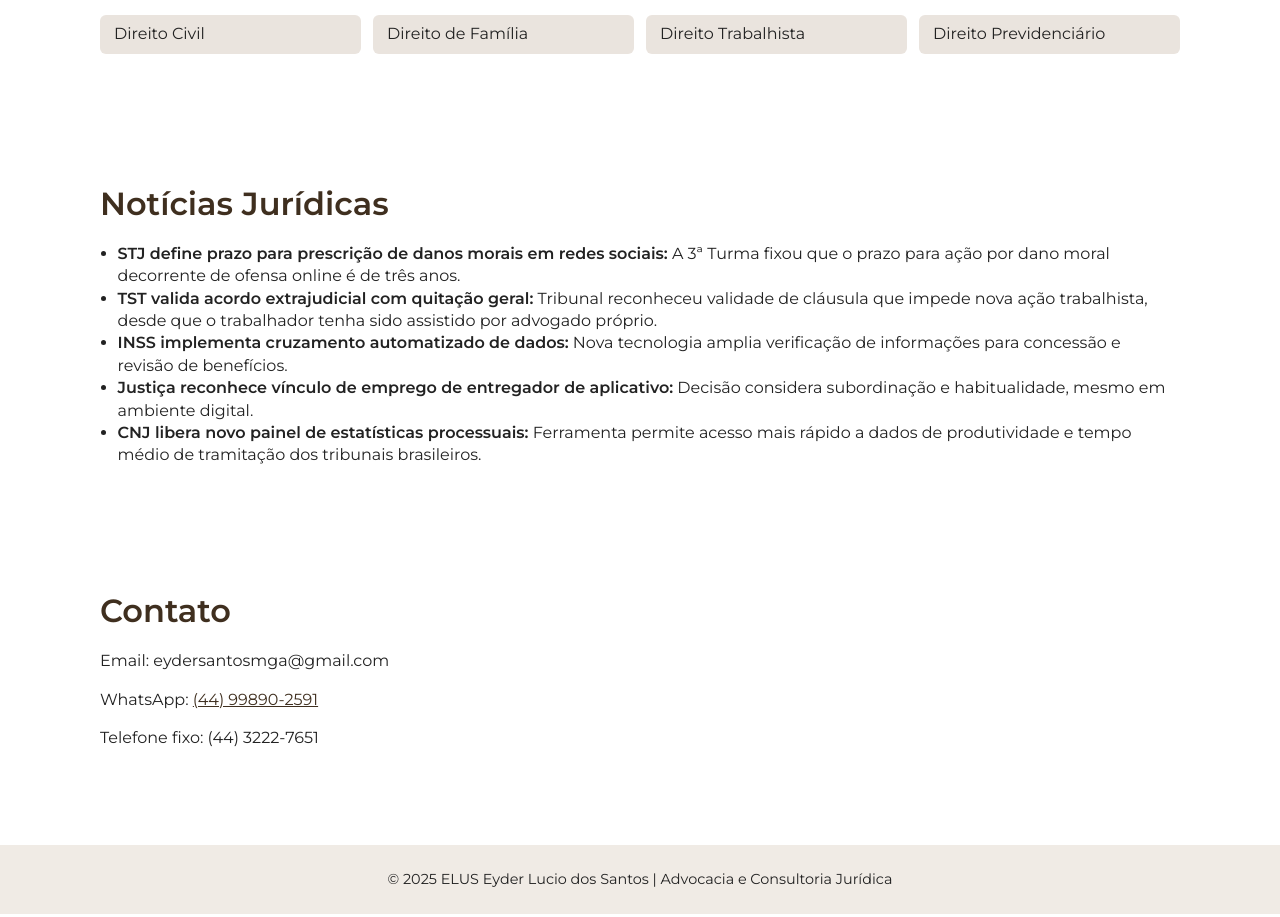
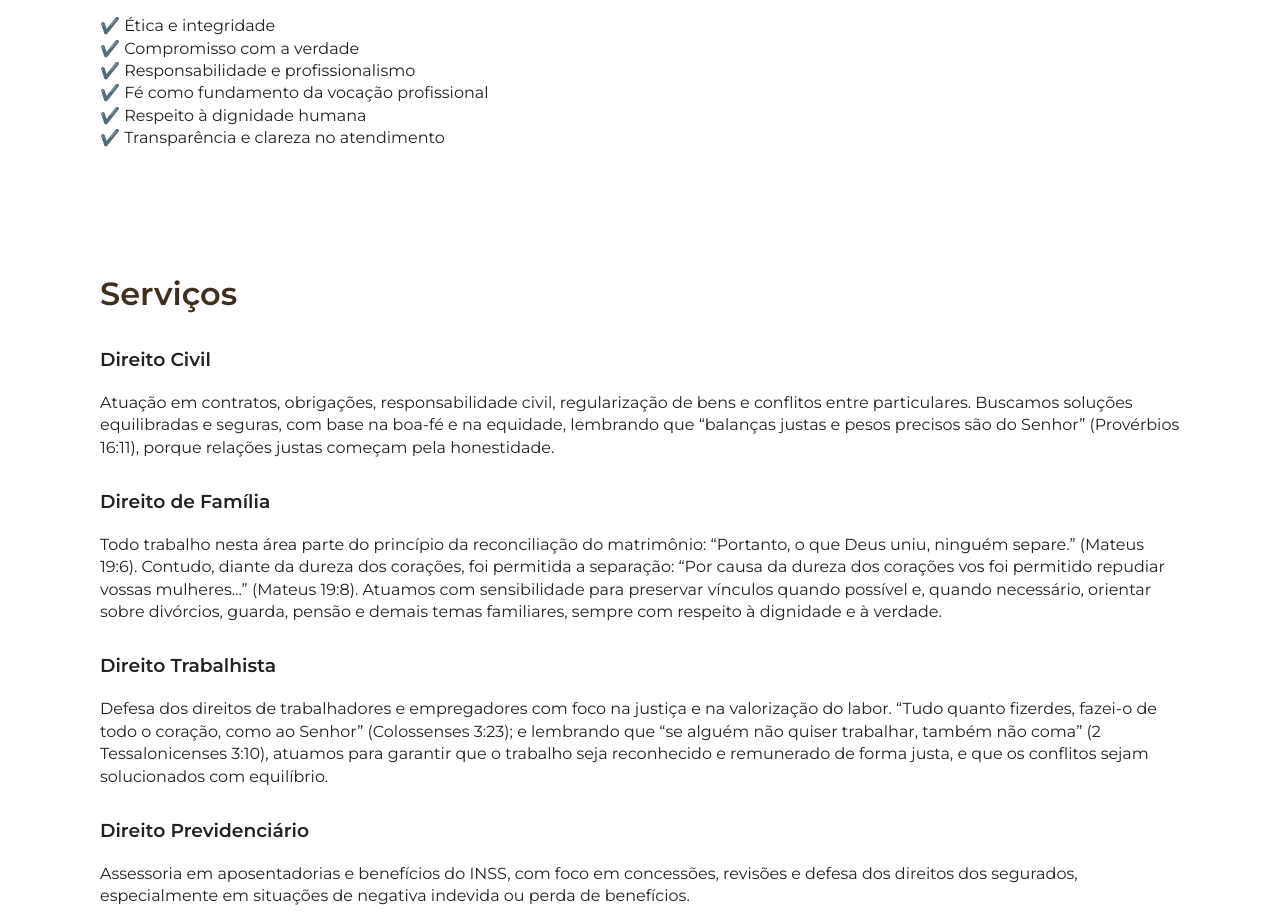
Before and after one commit to EyderLucio/elus-advocacia-site, a plain HTML site: page index.html in a window 1280 px wide. Shown: the part 2260-3177 px from the top of the page. Drawn offline with Linux system fonts and the light colour scheme.

Commit message:
Update index.html

```diff
--- a/index.html
+++ b/index.html
@@ -85,13 +85,39 @@
     <p>Acredito que a advocacia deve ser exercida com <strong>seriedade, retidão e discernimento</strong>, tendo como referência não apenas a legislação vigente, mas também os <strong>valores morais e espirituais</strong> que elevam a prática da justiça.</p>
 
     <h3>✦ Valores</h3>
-    <ul class="servicos-list">
-      <li>Direito Civil</li>
-      <li>Direito de Família</li>
-      <li>Direito Trabalhista</li>
-      <li>Direito Previdenciário</li>
-    </ul>
+<ul style="list-style:none; padding:0; max-width:600px;">
+  <li>✔️ Ética e integridade</li>
+  <li>✔️ Compromisso com a verdade</li>
+  <li>✔️ Responsabilidade e profissionalismo</li>
+  <li>✔️ Fé como fundamento da vocação profissional</li>
+  <li>✔️ Respeito à dignidade humana</li>
+  <li>✔️ Transparência e clareza no atendimento</li>
+</ul>
   </section>
+
+<section id="servicos">
+  <h2>Serviços</h2>
+
+  <div class="servico">
+    <h3>Direito Civil</h3>
+    <p>Atuação em contratos, obrigações, responsabilidade civil, regularização de bens e conflitos entre particulares. Buscamos soluções equilibradas e seguras, com base na boa-fé e na equidade, lembrando que “balanças justas e pesos precisos são do Senhor” (Provérbios 16:11), porque relações justas começam pela honestidade.</p>
+  </div>
+
+  <div class="servico">
+    <h3>Direito de Família</h3>
+    <p>Todo trabalho nesta área parte do princípio da reconciliação do matrimônio: “Portanto, o que Deus uniu, ninguém separe.” (Mateus 19:6). Contudo, diante da dureza dos corações, foi permitida a separação: “Por causa da dureza dos corações vos foi permitido repudiar vossas mulheres...” (Mateus 19:8). Atuamos com sensibilidade para preservar vínculos quando possível e, quando necessário, orientar sobre divórcios, guarda, pensão e demais temas familiares, sempre com respeito à dignidade e à verdade.</p>
+  </div>
+
+  <div class="servico">
+    <h3>Direito Trabalhista</h3>
+    <p>Defesa dos direitos de trabalhadores e empregadores com foco na justiça e na valorização do labor. “Tudo quanto fizerdes, fazei-o de todo o coração, como ao Senhor” (Colossenses 3:23); e lembrando que “se alguém não quiser trabalhar, também não coma” (2 Tessalonicenses 3:10), atuamos para garantir que o trabalho seja reconhecido e remunerado de forma justa, e que os conflitos sejam solucionados com equilíbrio.</p>
+  </div>
+
+  <div class="servico">
+    <h3>Direito Previdenciário</h3>
+    <p>Assessoria em aposentadorias e benefícios do INSS, com foco em concessões, revisões e defesa dos direitos dos segurados, especialmente em situações de negativa indevida ou perda de benefícios.</p>
+  </div>
+</section>
 
   <section id="noticias">
     <h2>Notícias Jurídicas</h2>
```
